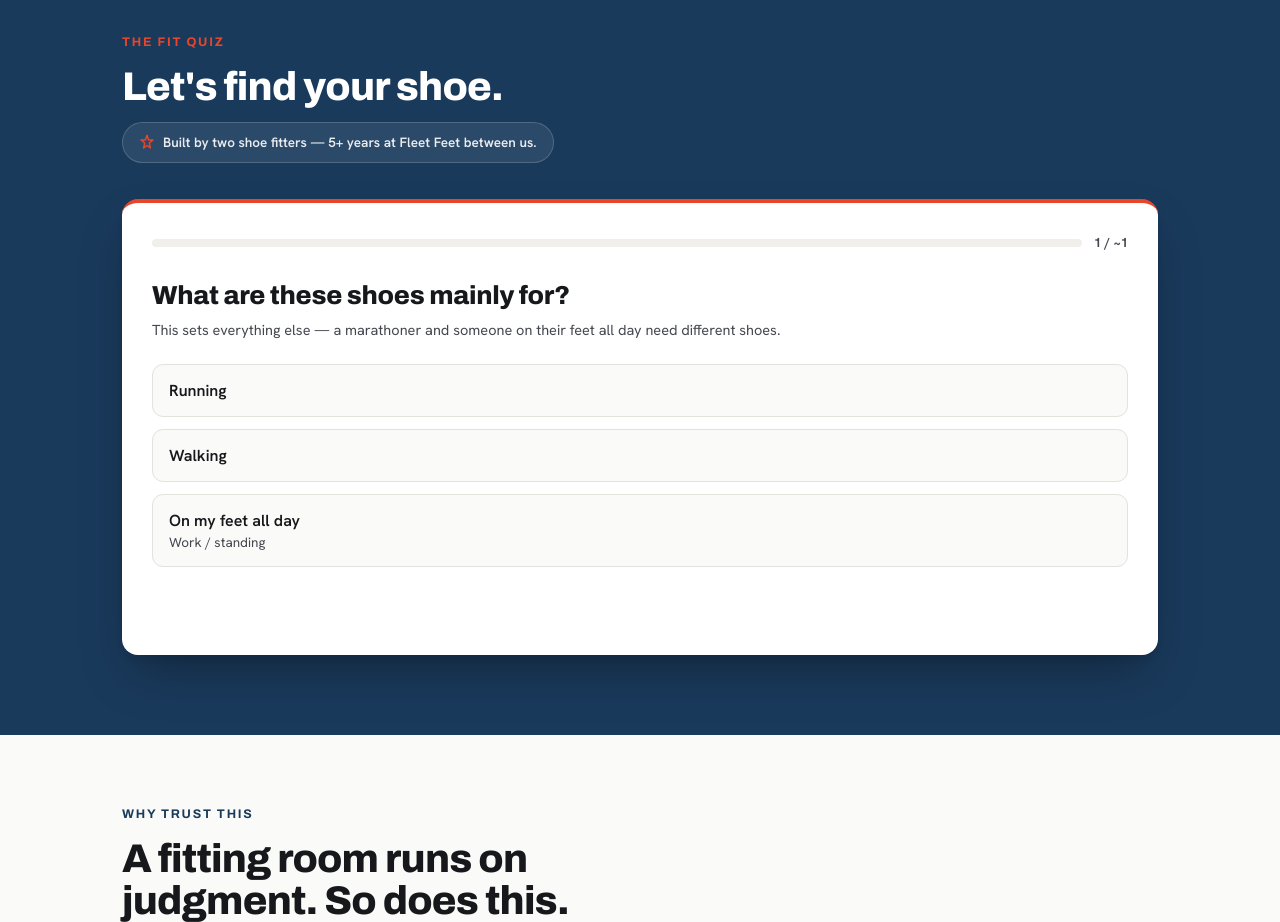
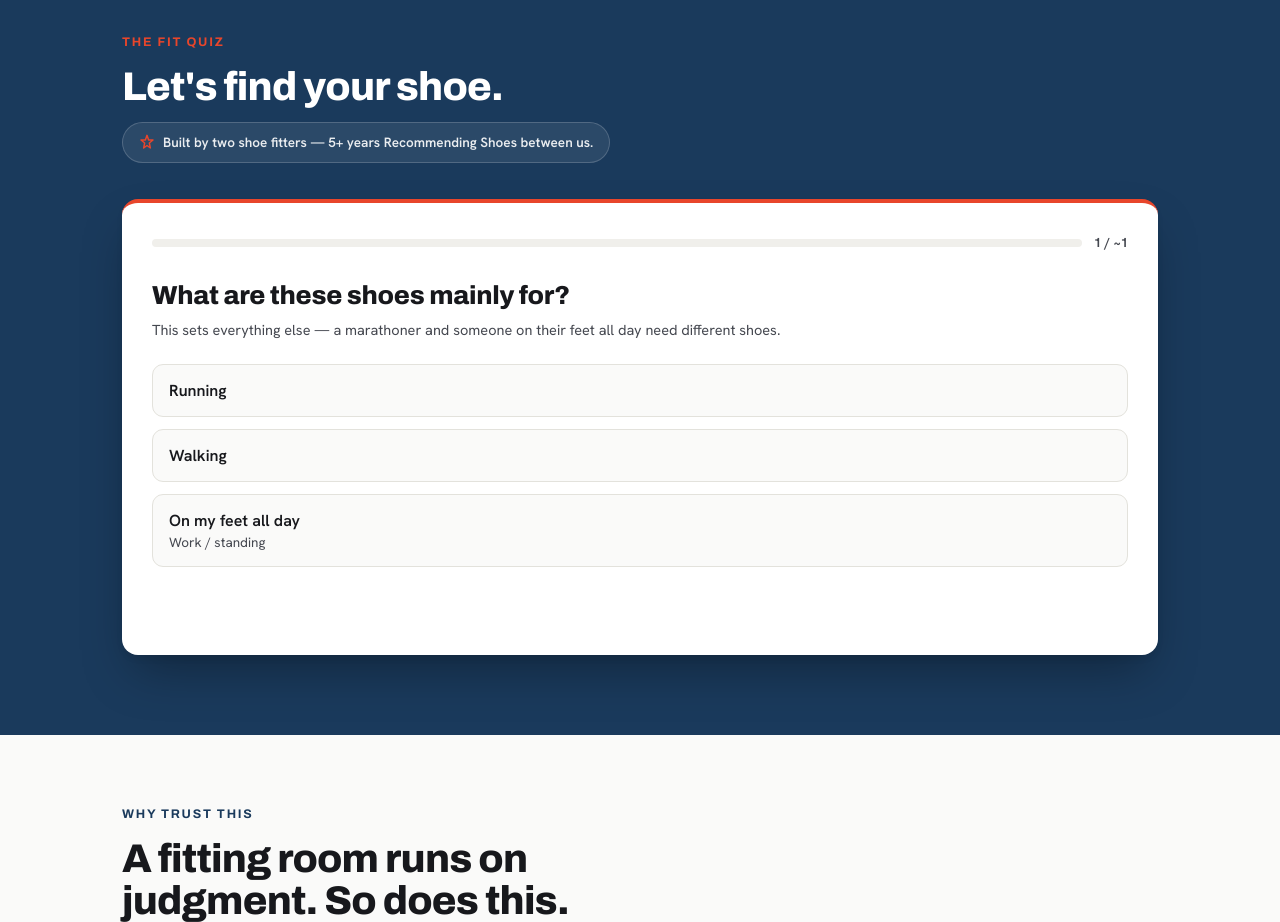
Before and after one commit to benjaminsm12312-beep/shoe-recommender, a plain HTML site: page index.html in a window 1280 px wide. Shown: the part 1480-2402 px from the top of the page. Drawn offline with Linux system fonts and the light colour scheme.

```diff
--- a/index.html
+++ b/index.html
@@ -687,7 +687,7 @@
     <h2 class="sec">Let's find your shoe.</h2>
     <div class="cred-strip">
       <svg width="16" height="16" viewBox="0 0 24 24" fill="none" stroke="currentColor" stroke-width="2.2" stroke-linecap="round" stroke-linejoin="round"><path d="M12 2l2.4 6.9L21 9l-5.5 4.5L17 21l-5-3.7L7 21l1.5-7.5L3 9l6.6-.1z"/></svg>
-      Built by two shoe fitters &mdash; 5+ years at Fleet Feet between us.
+      Built by two shoe fitters &mdash; 5+ years Recommending Shoes between us.
     </div>
 
     <div class="quiz-card" id="card">
```
